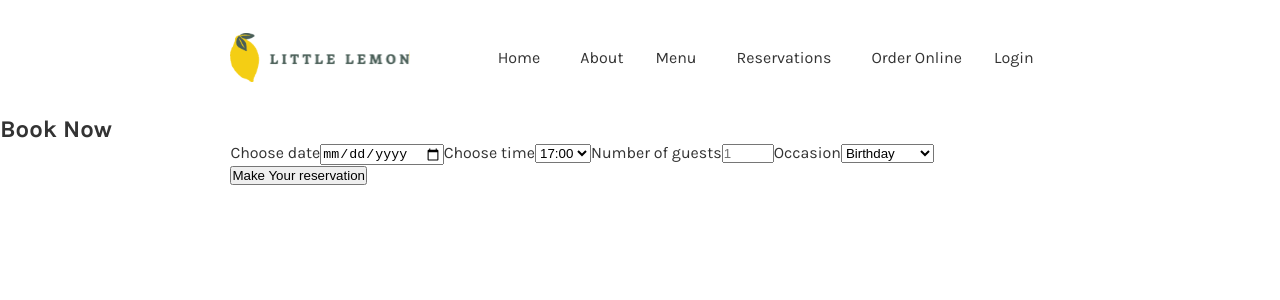
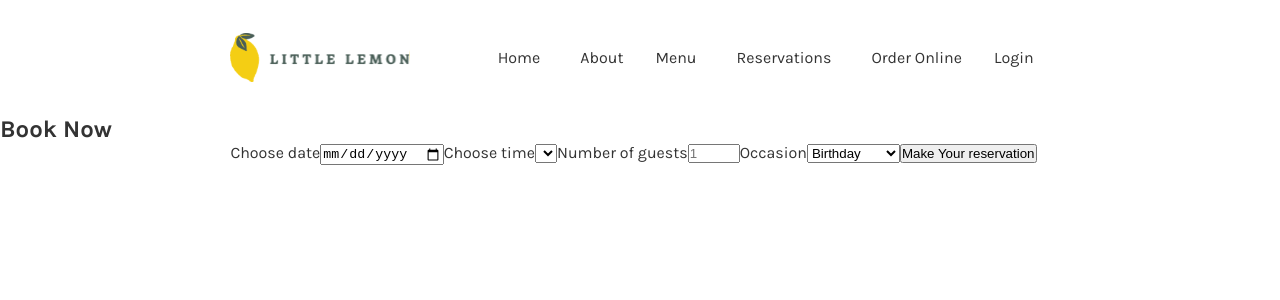
Before and after one commit to t4katona/little-lemon, a React (Create React App) app: page /booking in a window 1280 px wide. Shown: the top 300 px of the page. Built offline with nearby package versions, Linux system fonts and the light colour scheme.

Commit message:
Created mock api for book reservation

```diff
--- a/src/components/form/BookingForm.jsx
+++ b/src/components/form/BookingForm.jsx
@@ -7,9 +7,22 @@ export const BookingForm = ({ availableTimes, updateTimes, dispatch }) => {
   const [guests, setGuests] = useState("");
   const [occasion, setOccasion] = useState("");
 
-  function updateTimes(e) {
+  /*function updateTimes(e) {
     dispatch({ type: "user_selected_time", newTime: e.target.value });
-  }
+  }*/
+
+  const handleDateSelection = (e) => {
+    setDate(e.target.value);
+    console.log(e.target.value);
+    updateTimes(e.target.value);
+  };
+
+  const handleSubmit = (e) => {
+    e.preventDefault();
+    console.log("Form submitted");
+    console.log("selected date: " + date);
+    console.log("selected time: " + date);
+  };
 
   return (
     <>
@@ -20,20 +33,20 @@ export const BookingForm = ({ availableTimes, updateTimes, dispatch }) => {
           type="date"
           name="res-date"
           id="res-date"
-          onChange={(e) => setDate(e.target.value)}
+          onChange={(e) => handleDateSelection(e)}
         />
         <label htmlFor="res-time">Choose time</label>
         <select
           name="res-time"
           id="res-time"
-          value={availableTimes.times[0]}
-          onChange={updateTimes}
+          value={/*availableTimes.times[0]*/ time}
+          onChange={(e) => setTime(e.target.value)}
         >
-          {availableTimes.times.map((item) => (
+          {/*availableTimes.times.map((item) => (
             <option key={item} value={item}>
               {item}
             </option>
-          ))}
+          ))*/}
         </select>
         <label htmlFor="guests">Number of guests</label>
         <input
@@ -59,6 +72,7 @@ export const BookingForm = ({ availableTimes, updateTimes, dispatch }) => {
           aria-label="On Click"
           type="submit"
           value="Make Your reservation"
+          onClick={handleSubmit}
         />
       </form>
     </>
--- /dev/null
+++ b/src/mockAPI.js
@@ -0,0 +1,36 @@
+const avaliableTimesMock = {
+  "2024-04-10": ["09:00", "10:00", "11:00"],
+  "2024-04-11": ["13:00", "14:00", "15:00"],
+  "2024-04-26": ["19:00", "20:00", "21:00"],
+};
+
+{
+  /*avaliableTimesMock.forEach((date) => {
+  const times = avaliableTimesMock[date];
+
+  times.forEach((time) => {
+    console.log(`Date: ${date}, Time: ${time}`);
+  });
+});*/
+}
+
+const fetchAPI = (date) => {
+  return new Promise((resolve, reject) => {
+    setTimeout(() => {
+      const avaliableTimesForSelectedDate = avaliableTimesMock[date] || [];
+      resolve(avaliableTimesForSelectedDate);
+    }, 1000);
+  });
+};
+
+const submitAPI = (formData) => {
+  return new Promise((resolve, reject) => {
+    setTimeout(() => {
+      if (formData) {
+        resolve(true);
+      }
+    }, 1000);
+  });
+};
+
+export { fetchAPI, submitAPI };
--- a/src/pages/BookingPage.jsx
+++ b/src/pages/BookingPage.jsx
@@ -1,29 +1,50 @@
-import React, { useReducer, useState } from "react";
+import React, { useEffect, useReducer, useState } from "react";
 import { Header } from "../components/header/Header";
 import { BookingForm } from "../components/form/BookingForm";
 
-const updateTimes = (state, action) => {
+import { fetchAPI, submitAPI } from "../mockAPI";
+
+/*const updateTimes = (state, action) => {
   switch (action.type) {
     case "user_selected_time":
       return { times: [action.newTime] };
     default:
       return state;
   }
-};
+};*/
 
 export const BookingPage = () => {
   //const [avaliableTimes, setAvaliableTimes] = useState("");
 
-  const initializeTimes = {
+  /*const initializeTimes = {
     times: ["17:00", "18:00", "19:00", "20:00", "21:00"],
+  };*/
+  //const [state, dispatch] = useReducer(updateTimes, initializeTimes);
+
+  const [availableTimes, setAvailableTimes] = useState([]);
+  const [selectedDate, setSelectedDate] = useState("");
+
+  const updateTimes = (date) => {
+    setSelectedDate(date);
+    fetchAPI(date)
+      .then((times) => {
+        setAvailableTimes(times);
+      })
+      .catch((error) => {
+        console.error("fetchAPI error:", error);
+      });
   };
-  const [state, dispatch] = useReducer(updateTimes, initializeTimes);
 
   return (
     <>
       <Header />
-      <BookingForm availableTimes={state} dispatch={dispatch} />
-      <h1>{}</h1>
+      {
+        <BookingForm
+          updateTimes={updateTimes}
+          availableTimes={availableTimes}
+        />
+      }
+      <h1>{availableTimes}</h1>
     </>
   );
 };
```
